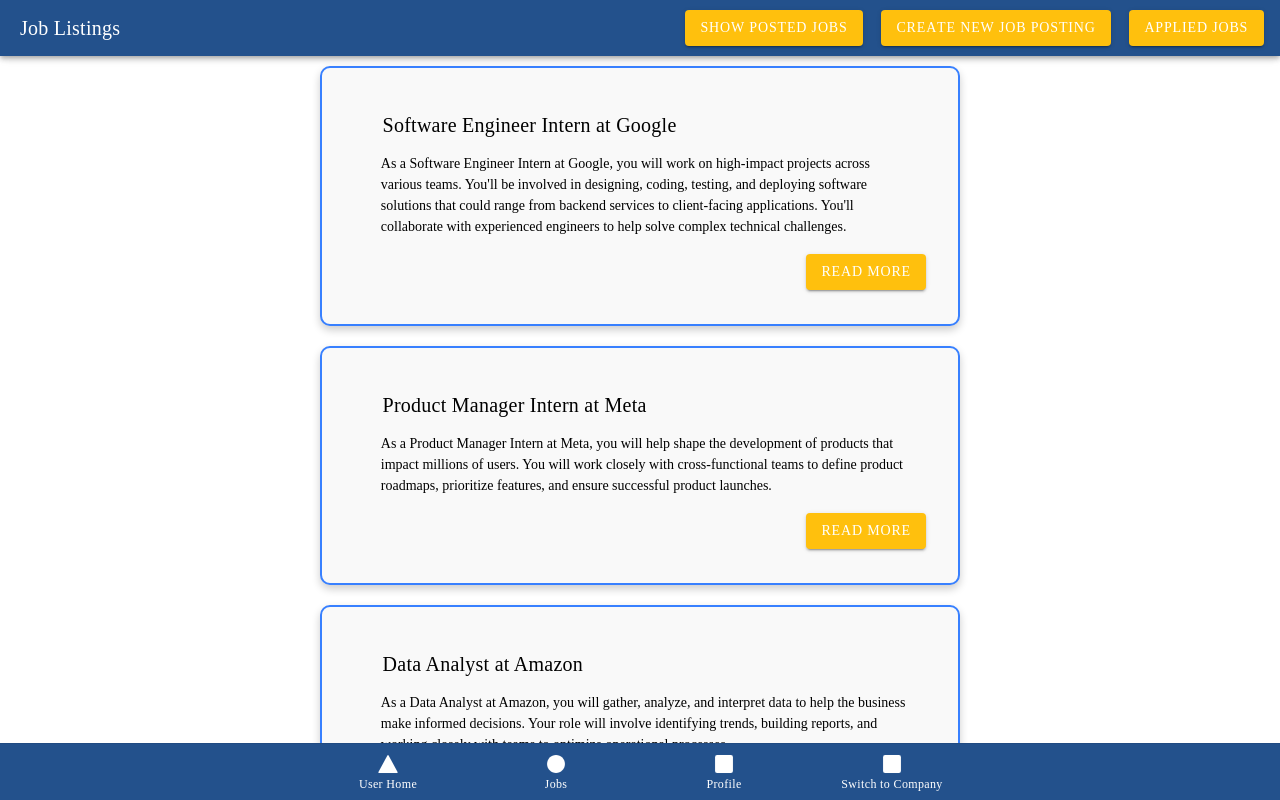
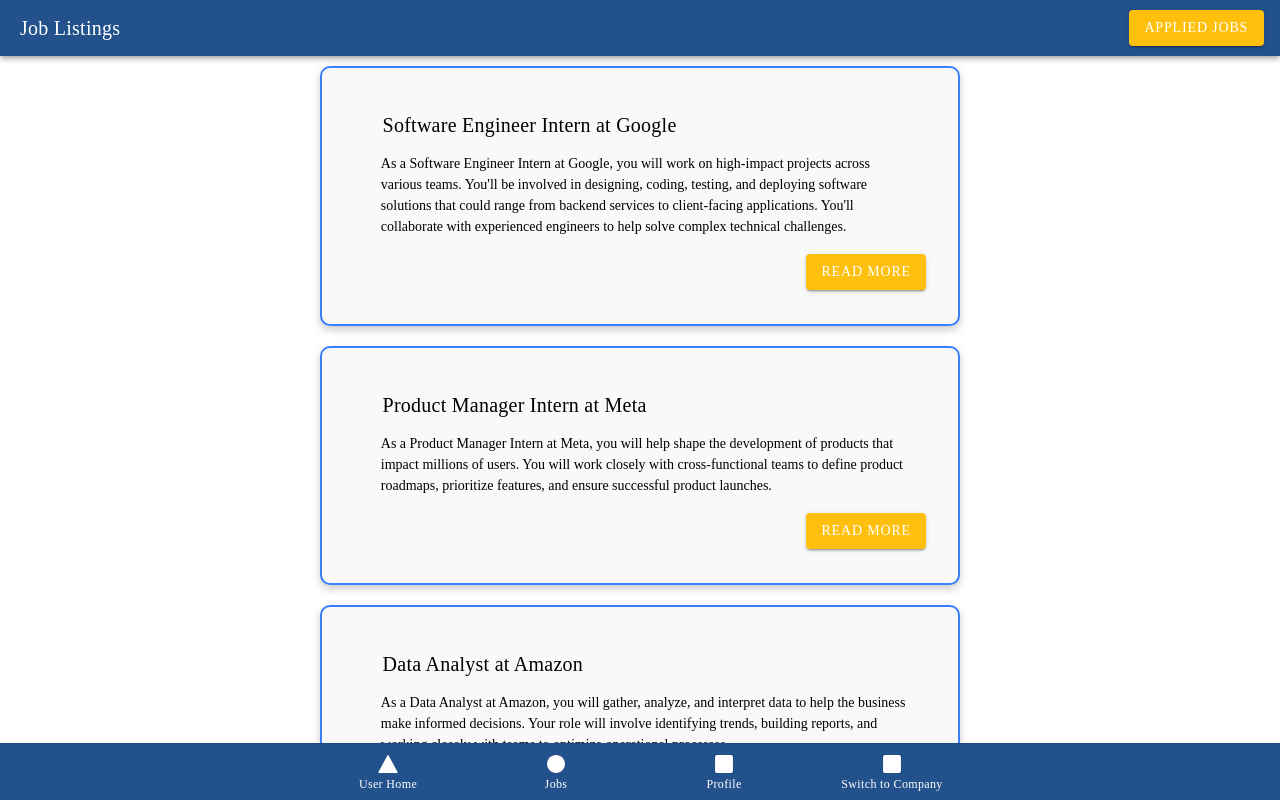
Before and after one commit to cfgtexas24/Team-8, a React (Vite) app in the folder rebirther/: page /user-job in a window 1280 px wide. Built offline with nearby package versions, Linux system fonts and the light colour scheme.

Commit message:
Update routing for pages

```diff
--- a/rebirther/src/App.tsx
+++ b/rebirther/src/App.tsx
@@ -67,6 +67,8 @@
                 {/* Company-Specific Routes */}
                 <Route exact path="/company-profile" component={CompanyProfile} />
                 <Route exact path="/home" component={Homepage} />
+                <Route exact path="/company-job" component={PostedJobs} />
+
               </>
             ) : (
               <>
@@ -81,6 +83,8 @@
                 <Route exact path="/AppliedJobs" component={AppliedJobs}/>
               </>
             )}
+            <Route exact path="/create-job" component={JobCreate} />
+            <Route exact path="/admin-panel" component={AdminPanel} />
           </IonRouterOutlet>
 {/*company view*/}
           <IonTabBar slot="bottom">
--- a/rebirther/src/pages/PostedJobs.tsx
+++ b/rebirther/src/pages/PostedJobs.tsx
@@ -10,9 +10,7 @@
         <IonHeader>
         <IonToolbar>
           <IonTitle>Job Listings</IonTitle>
-          <IonButton className="button-color" href="/posted-jobs"  slot="end" style={{ marginRight: '16px' }} >Show Posted Jobs</IonButton>
           <IonButton className="button-color" href="/create-job"  slot="end" style={{ marginRight: '16px' }} >Create New Job Posting</IonButton>
-          <IonButton className="button-color" slot="end" style={{ marginRight: '16px' }}>Applied Jobs </IonButton>
         </IonToolbar>
       </IonHeader>
         <IonContent fullscreen>
--- a/rebirther/src/pages/UserJob.tsx
+++ b/rebirther/src/pages/UserJob.tsx
@@ -22,8 +22,6 @@
       <IonHeader>
         <IonToolbar>
           <IonTitle>Job Listings</IonTitle>
-          <IonButton className="button-color" href="/posted-jobs"  slot="end" style={{ marginRight: '16px' }} >Show Posted Jobs</IonButton>
-          <IonButton className="button-color" href="/create-job"  slot="end" style={{ marginRight: '16px' }} >Create New Job Posting</IonButton>
           <IonButton className="button-color" slot="end" style={{ marginRight: '16px' }} onClick = {handleAppliedJobsClick}>Applied Jobs </IonButton>
         </IonToolbar>
       </IonHeader>
```
